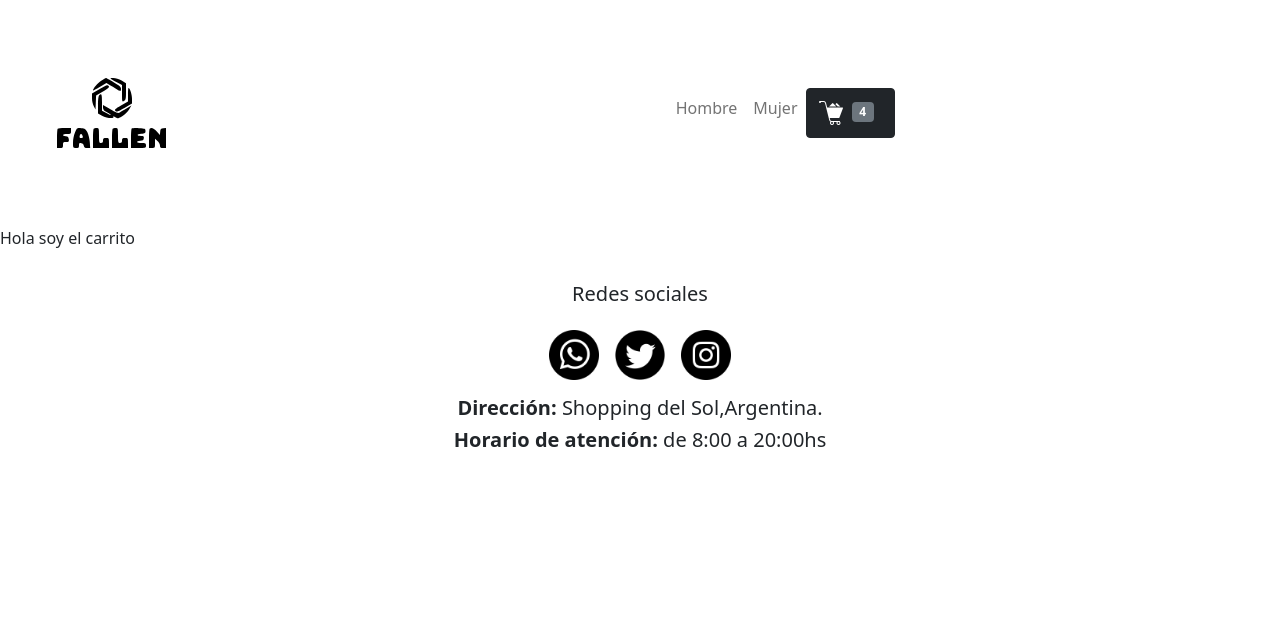
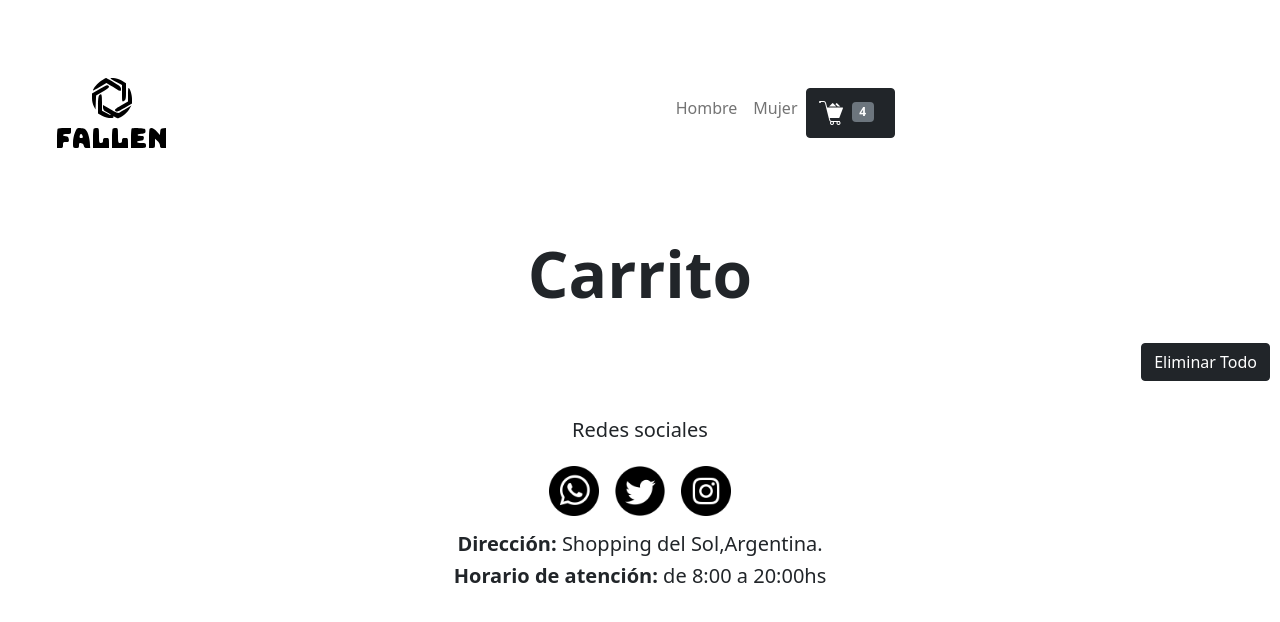
Before and after one commit to HugoRadulovich/14shoes, a React (Create React App) app: page /cart in a window 1280 px wide. Shown: the top 622 px of the page. Built offline with nearby package versions, Linux system fonts and the light colour scheme.

Commit message:
agregando CartContext

```diff
--- a/src/App.js
+++ b/src/App.js
@@ -1,6 +1,7 @@
 import './App.css';
 import 'bootstrap/dist/css/bootstrap.min.css';
 import { BrowserRouter, Routes, Route } from "react-router-dom";
+import CartContextProvider from "./components/CartContext";
 import Navbar from './components/Navbar';
 import Footer from './components/Footer';
 import ItemListContainer from './components/ItemListContainer'
@@ -9,10 +10,11 @@ import Cart  from './components/Cart'
 
 
 
+
 function App() {
   return (
    <>
-
+      <CartContextProvider>
         <BrowserRouter>
           <Navbar></Navbar>
             <Routes>
@@ -23,7 +25,7 @@ function App() {
             </Routes>
             <Footer></Footer>
         </BrowserRouter>
-
+      </CartContextProvider>
 
   </>
   );
--- /dev/null
+++ b/src/components/Cart.css
@@ -0,0 +1,36 @@
+.cartTitulo{
+    display: flex;
+    font-size: 4em;
+    justify-content: center;
+    font-weight: bold
+}
+.cartBtnEliminarTodo{
+    display: flex;
+    flex-direction: row;
+    justify-content:flex-end;
+    margin: 5px;
+    padding: 5px;
+}
+
+
+    .cartBody{
+    display: flex;
+    flex-direction: row;
+    margin: 5px;
+    padding: 5px
+}
+
+
+.cartImg{
+    width:16rem;
+    height:8rem;
+    display: flex;
+
+}
+
+.cartText{
+    display:flex;
+    flex-direction: column;
+
+
+}
--- a/src/components/Cart.jsx
+++ b/src/components/Cart.jsx
@@ -1,7 +1,49 @@
+import 'bootstrap/dist/css/bootstrap.min.css';
+import { useContext } from "react";
+import { CartContext } from "./CartContext";
+import './Cart.css'
+
 const Cart = () => {
+    const test = useContext(CartContext);
 
     return(
-        <p>Hola soy el carrito</p>
+        <>
+        <p className="cartTitulo">Carrito</p>
+        <div className="cartBtnEliminarTodo">
+        <button onClick={test.removeList} type="button" className="btn btn-dark">Eliminar Todo</button>
+        </div>
+
+        {
+            test.CartList.length > 0 && (
+
+                    test.CartList.map(item =>
+                        <>
+                        <hr></hr>
+                        <div className="cartBody">
+                            <div className="cartImg">
+                            <img src={item.img} alt="" />
+                            </div>
+
+                            <div className='cartText'>
+                            <p><b>Producto: </b>{item.nombre}</p>
+                            <p><b>Cantidad: </b>{item.cantidad}</p>
+                            <div>
+                            <p><b>Precio: </b>USD${item.precio}</p>
+                            </div>
+                            <button onClick={() => test.deleteItem(item.id)} type="button" class="btn btn-dark">Eliminar</button>
+                            </div>
+                        </div>
+
+
+
+                        </>)
+
+
+            )
+        }
+        </>
+
+
     )
 }
 
--- /dev/null
+++ b/src/components/CartContext.jsx
@@ -0,0 +1,45 @@
+import { createContext, useState } from "react";
+
+export const CartContext = createContext();
+
+const CartContextProvider = ({ children }) => {
+    const [CartList,setCartList] = useState([]);
+
+    const addToCart = (item, qty) => {
+        let found = CartList.find( product => product.id === item.id);
+        if ( found === undefined) {
+            setCartList([
+                ...CartList,
+                {
+                    id: item.id,
+                    img: item.img,
+                    nombre: item.nombre,
+                    precio: item.precio,
+                    cantidad: qty
+                }
+            ]);
+        } else {
+
+            found.cantidad += qty;
+        }
+
+    }
+
+    const removeList = () => {
+        setCartList([]);
+    }
+
+    const deleteItem = (id) => {
+        let result = CartList.filter(item =>  item.id != id);
+        setCartList(result);
+
+    }
+
+    return(
+        <CartContext.Provider value={{CartList, addToCart, removeList, deleteItem}}>
+            {children}
+        </CartContext.Provider>
+    )
+}
+
+export default CartContextProvider;
--- a/src/components/ItemDetail.jsx
+++ b/src/components/ItemDetail.jsx
@@ -1,17 +1,23 @@
 import 'bootstrap/dist/css/bootstrap.min.css';
-import { useState } from 'react';
+import { useContext, useState } from 'react';
 import ItemCount from './ItemCount';
 import Checkout  from './Checkout'
 import './ItemDetail.css';
+import { CartContext } from './CartContext';
 
 
 const ItemDetail = ({ item }) => {
 
     const [itemCount, setItemCount] = useState(0);
+    const tes = useContext(CartContext);
 
     const onAdd = (cantidad) => {
         alert("Usted selecciono " + cantidad + " pares.");
         setItemCount(cantidad);
+        console.log(item)
+        tes.addToCart(item,cantidad);
+
+
     }
 
 
--- a/src/utils/products.js
+++ b/src/utils/products.js
@@ -1,7 +1,6 @@
 const products = [
 {
-    "id":1,
-    "nombre":"NIKE X JORDAN ORANGE",
+    "id":1,"nombre":"NIKE X JORDAN ORANGE",
     "precio":150,
     "genero":"Female",
     "categoryId":9,
@@ -33,7 +32,7 @@ const products = [
     "categoryId":6,
     "img":require("../multimedia/4.png"),
     "descripcion":'Virgil Abloh se unio a Nike para desconstruir el Air Jordan 1 High que presentaba el iconico color UNC. La seria Nike X OffWhite Air Jordan 1 atrae una gran cantidad de atencion y se vende al instante.',
-    cantidad:3},
+    "cantidad":3},
 {
     "id":5,"nombre":"NIKE X JORDAN RED",
     "precio":150,
```
